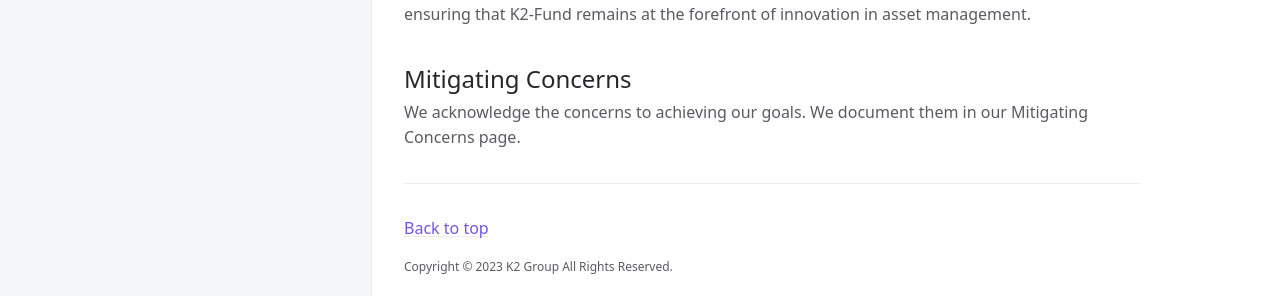
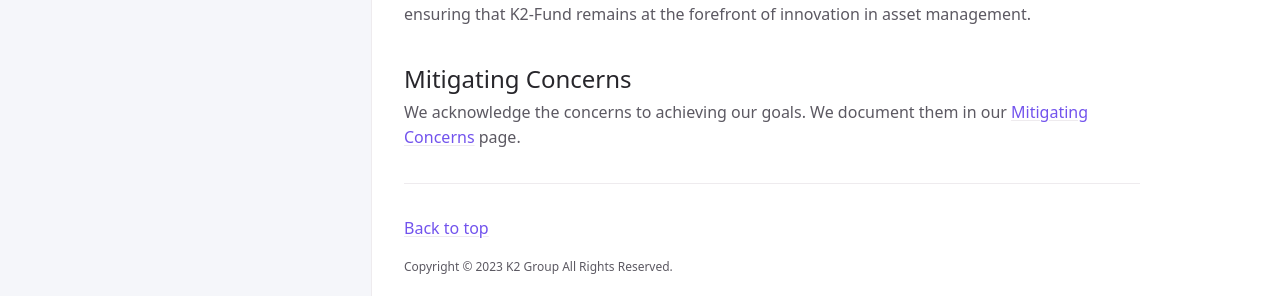
Before and after one commit to K2-Groups/k2-groups.github.io, a Jekyll site: the page built from docs/k2-handbook/company/subsidiaries/k2-fund/vision.md, in a window 1280 px wide and 900 px high, scrolled down 829 px. Shown: the part 552-848 px from the top of the window. Built offline with Jekyll 4.4.1, drawn with Linux system fonts in a browser that asks for light colours; cached includes are drawn as plain includes; part of the change alters nothing that is shown.

```diff
--- a/docs/k2-handbook/company/subsidiaries/k2-fund/vision.md
+++ b/docs/k2-handbook/company/subsidiaries/k2-fund/vision.md
@@ -41,4 +41,4 @@ As we pursue our defined mission, vision, and strategy, we also recognize the im
 Furthermore, our investment platform will remain open and adaptable. This means actively integrating emerging technologies and innovative financial solutions as they become available, ensuring that K2-Fund remains at the forefront of innovation in asset management.
 
 ## Mitigating Concerns
-We acknowledge the concerns to achieving our goals. We document them in our Mitigating Concerns page.
+We acknowledge the concerns to achieving our goals. We document them in our [Mitigating Concerns](/handbook/company/strategy/mitigating-concerns) page.
```
